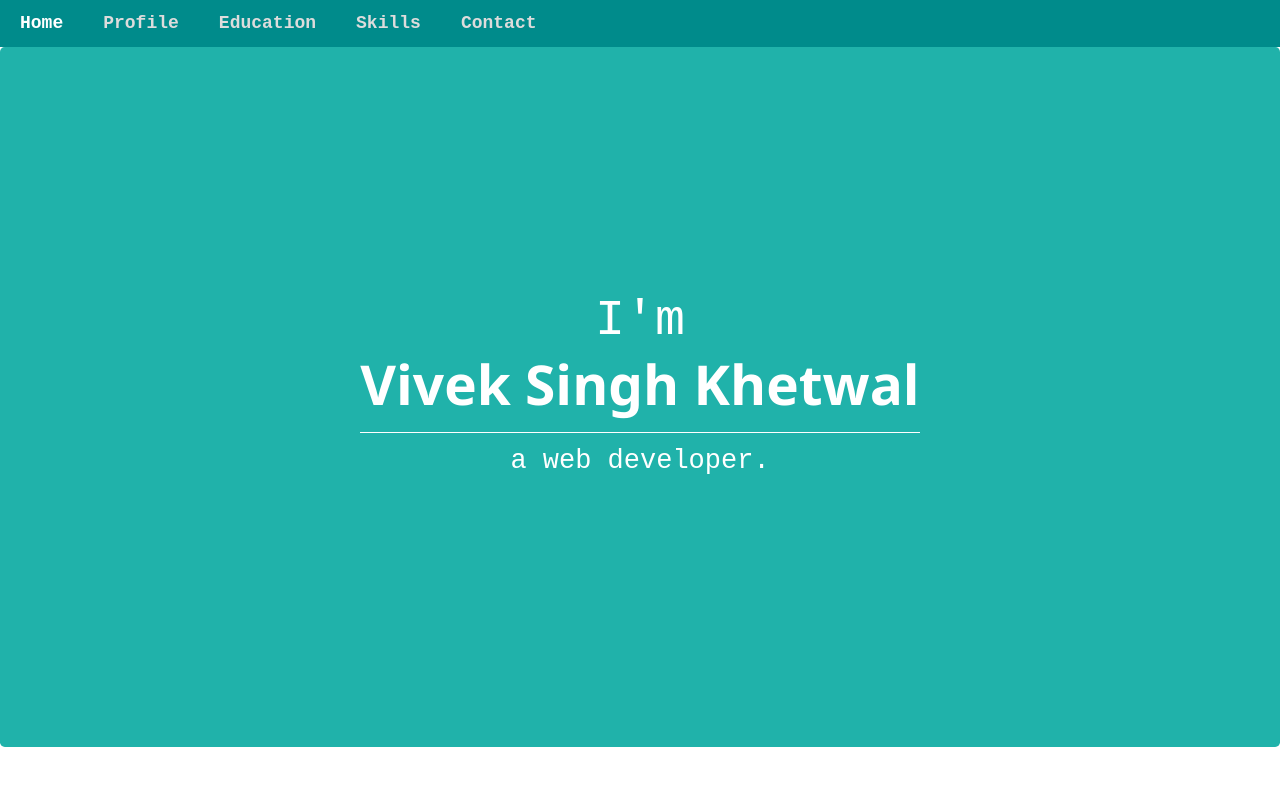
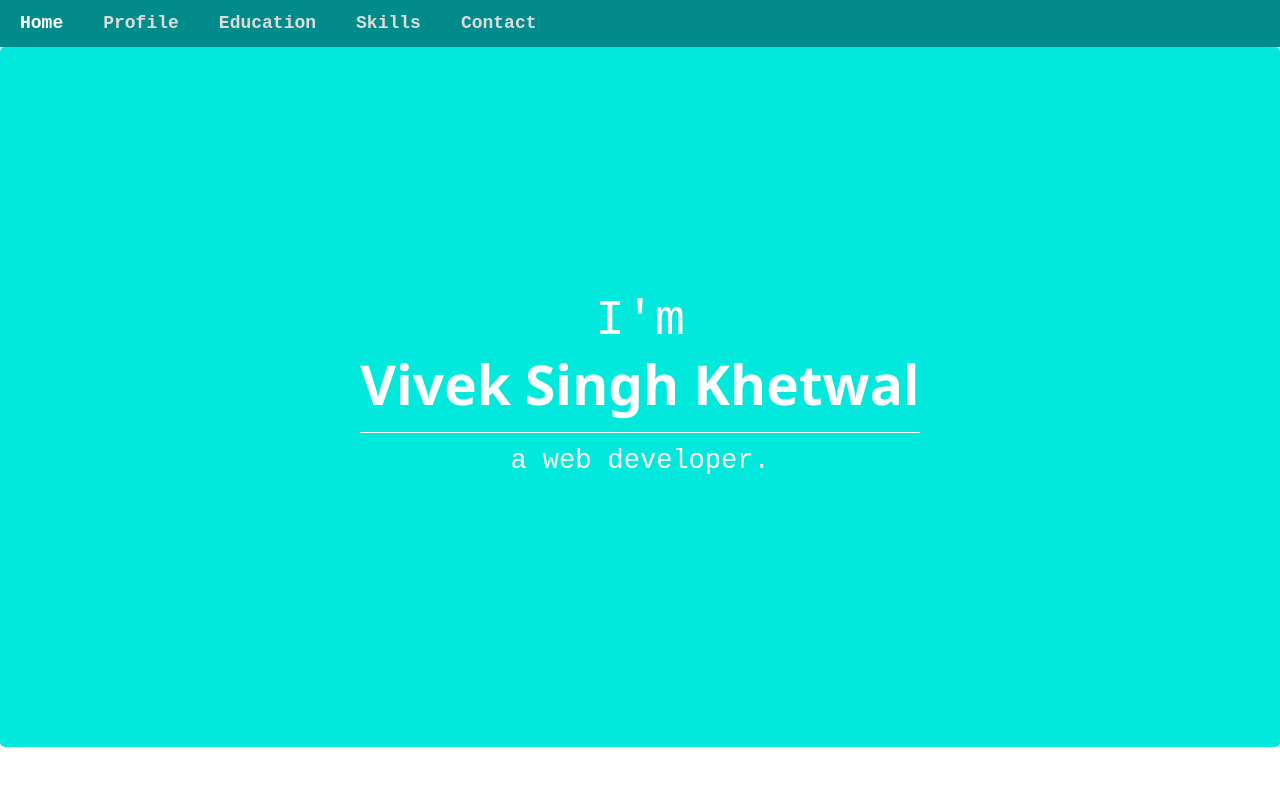
Before and after one commit to viveksinghkhetwal/Portfolio, a plain HTML site: page index.html in a window 1280 px wide. Shown: the top 800 px of the page. Drawn offline with nearby package versions, Linux system fonts and the light colour scheme.

Commit message:
modified index.html

```diff
--- a/index.html
+++ b/index.html
@@ -10,7 +10,7 @@
                 box-sizing: border-box;
             }
             .jumbotron{
-                height:700px; background-color: lightseagreen;
+                height:700px; background-color: rgb(1, 233, 221);
                 background-position: center; background-size: cover;
             }
             .container{
```
